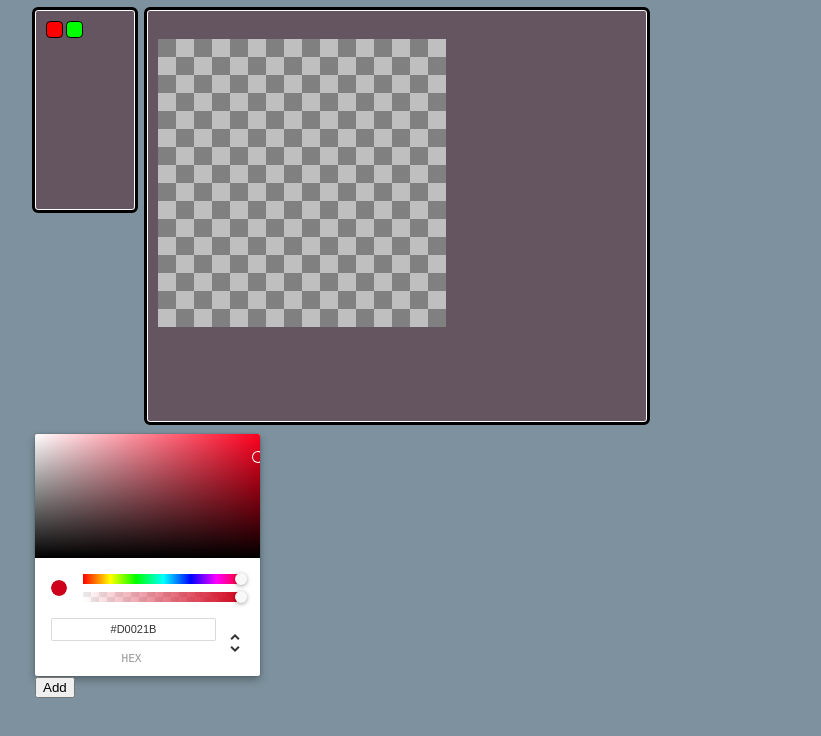
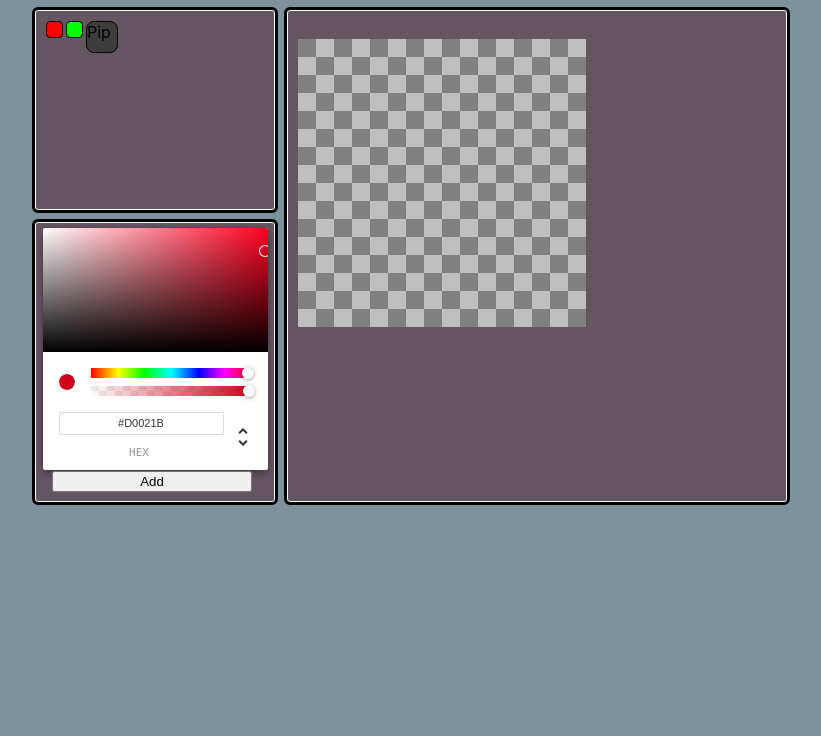
Before and after one commit to KonstantinKolo/PixiArtSimple, a React (Create React App) app: page / in a window 1280 px wide. Shown: the top 736 px of the page, without its empty margins (285-1106 px from the left). Built offline with nearby package versions, Linux system fonts and the light colour scheme.

Commit message:
Added Pipette tool

```diff
--- a/src/App.css
+++ b/src/App.css
@@ -8,8 +8,8 @@ body{
 
 .grid-container{
   display: grid;
-  grid-template-columns: 100px 500px;
-  grid-template-rows: 200px 200px;
+  grid-template-columns: 240px 500px;
+  grid-template-rows: 200px 280px;;
   gap: 12px;
   background-color: rgba(125,146,158,255);
   padding: 10px;
@@ -61,6 +61,30 @@ body{
   border-radius: 25%;
   border: 1px solid black;
 }
+.pipette{
+  height: 30px;
+  width: 30px;
+  background-color: gray;
+  border: 1px solid black;
+  border-radius: 25%;
+}
+.color-picker-holder{
+  border: 1.5px solid white;
+  border-radius: 3px;
+  outline: solid black;
+  grid-column: 1/2;
+  grid-row: 2/3;
+  background-color: rgba(101,85,97,255);
+}
+.color-picker{
+  margin: 0 auto;
+  margin-top: 5px;
+}
+.color-picker-btn{
+  margin-left: auto;
+  margin-left: 16px;
+  width: 200px;
+}
 
 p{
   line-height: 1em;
--- a/src/App.jsx
+++ b/src/App.jsx
@@ -2,21 +2,29 @@ import './App.css';
 import { Canvas } from './DrawingMenu/Canvas.jsx';
 import { ColorHolder } from './DrawingMenu/ColorHolder.jsx';
 import { ColorPicker } from './DrawingMenu/ColorPicker.jsx';
+import { Pipette } from './DrawingMenu/DrawingItems/Pipette.jsx';
+import { useState } from 'react';
+
+export let colorExp;
+export let setColorExp;
 
 function App() {
-  let colorS = 'rgb(0,0,0)';
+  const [colorState, setColorState] = useState('rgb(0,0,0)');
+  colorExp = colorState;
+  setColorExp = setColorState;
 
   return (
     <>
       <div className='grid-container center'>
         <div className='canvas-container'>
-         <Canvas colorS={ colorS }/>
+         <Canvas />
         </div>
 
         <p></p>
 
         <div className='color-holder'>
           <ColorHolder />
+          <Pipette />
         </div>
         <div className='color-picker-holder'>
           <ColorPicker />
--- a/src/DrawingMenu/Canvas.jsx
+++ b/src/DrawingMenu/Canvas.jsx
@@ -1,18 +1,21 @@
-const Canvas = ({colorS}) => {
+import { colorExp, setColorExp } from "../App";
+import { setBtnColorExp, usingPip, usingPipSet } from "./DrawingItems/Pipette";
+
+const Canvas = () => {
   let counter = 0;
   let isMouseDown = false;
   let isTouchDown = false;
 
   const handleClick = event => {
-    var root = document.querySelector(':root');
-    colorS = root.style.getPropertyValue('--selectedColor');
-    if(!colorS){
-      colorS = 'rgb(0,0,0)'
+    if(usingPip === true){
+      setColorExp(event.target.style.backgroundColor);
+      setBtnColorExp('#3d3d3d');
+      usingPipSet(false);
+      var root = document.querySelector(':root');
+      root.style.setProperty('--selectedColor', `${event.target.style.backgroundColor}`);
     }
-    // root.style.setProperty('--selectedColor', `${colorS}`);
-    event.target.style.backgroundColor = colorS;
-    // console.log(Object.values(colorS));
-    // console.log(event.target.id + 'hey');
+    else
+      event.target.style.backgroundColor = colorExp;
   }
 
   //for mobile
@@ -26,13 +29,7 @@ const Canvas = ({colorS}) => {
    document.addEventListener('touchmove', function(event) {
      let realTarget = document.elementFromPoint(event.touches[0].clientX, event.touches[0].clientY);
       if (isTouchDown && realTarget.classList.contains('square')) {
-        var root = document.querySelector(':root');
-        colorS = root.style.getPropertyValue('--selectedColor');
-        if(!colorS){
-          colorS = 'rgb(0,0,0)'
-        }
-
-        realTarget.style.backgroundColor = colorS;
+        realTarget.style.backgroundColor = colorExp;
         realTarget.classList.add('highlight');
      } else {
        event.target.classList.remove('highlight');
@@ -51,13 +48,7 @@ const Canvas = ({colorS}) => {
   });
   document.addEventListener('mousemove', function(event) {
     if (isMouseDown && event.target.classList.contains('square')) {
-      var root = document.querySelector(':root');
-      colorS = root.style.getPropertyValue('--selectedColor');
-      if(!colorS){
-        colorS = 'rgb(0,0,0)'
-      }
-
-      event.target.style.backgroundColor = colorS;
+      event.target.style.backgroundColor = colorExp;
       event.target.classList.add('highlight');
     } else {
       event.target.classList.remove('highlight');
--- a/src/DrawingMenu/ColorHolder.jsx
+++ b/src/DrawingMenu/ColorHolder.jsx
@@ -1,5 +1,6 @@
 import { useState } from 'react';
-import { ColorPicker } from './ColorPicker';
+import { btnColorExp, setBtnColorExp, usingPip } from './DrawingItems/Pipette';
+import { colorExp, setColorExp } from '../App';
 
 export const addColor = (colorCode, outsideColorArr, outsideSetColorArr) => {
   outsideSetColorArr(
@@ -26,10 +27,10 @@ const ColorHolder = () => {
   outsideSetColorArr=setColorArr;
 
   const pickColor = (colorClass) => {
-    let colorS = colorClass;
+    setColorExp(colorClass);
+    setBtnColorExp('3d3d3d');
     var root = document.querySelector(':root');
-    root.style.setProperty('--selectedColor', `${colorS}`);
-    console.log('hey');
+    root.style.setProperty('--selectedColor', `${colorClass}`);
   }
 
   return (
@@ -37,11 +38,6 @@ const ColorHolder = () => {
       { colorArr.map((item) => {
         return <div className='color' colorCode={item.colorCode} style={{backgroundColor:item.colorCode}} onClick={function (e) {pickColor(item.colorCode)}}></div>;
       }) }
-
-      {/* <div className="red color" onClick={function (e) {pickColor('255,0,0')}}></div>
-      <div className="blue color" onClick={function (e) {pickColor('0,0,255')}}></div>
-      <div className="green color" onClick={function (e) {pickColor('34,139,34')}}></div>
-      <div className="pink color" onClick={function (e) {pickColor('255,192,203')}}></div> */}
     </>
   )
 }
--- a/src/DrawingMenu/ColorPicker.jsx
+++ b/src/DrawingMenu/ColorPicker.jsx
@@ -14,13 +14,14 @@ const ColorPicker = () => {
   }
 
   return (
-    <div className="App">
+    <div >
       <ChromePicker
+      className="color-picker"
         onChange={handleChangeComplete}
         color={currentColor}
       />
 
-      <button onClick={function(e) {handleColorButton(currentColor)}}>Add</button>
+      <button className="color-picker-btn" onClick={function(e) {handleColorButton(currentColor)}}>Add</button>
     </div>
   );
 }
--- /dev/null
+++ b/src/DrawingMenu/DrawingItems/Pipette.jsx
@@ -0,0 +1,30 @@
+import { useState } from "react";
+
+export let usingPip;
+export let usingPipSet;
+export let btnColorExp;
+export let setBtnColorExp;
+
+const Pipette = () => {
+  const [statePip, setStatePip] = useState(false)
+  usingPip = statePip;
+  usingPipSet = setStatePip;
+
+  const [btnColor, setBtnColor] = useState('#3d3d3d')
+  btnColorExp = btnColor;
+  setBtnColorExp = setBtnColor;
+
+  const handleClick = (e) => {
+    setBtnColorExp('#2e2e2e');
+    setStatePip(true);
+  }
+
+  return(
+    <div
+    className="pipette"
+    onClick={handleClick.bind(this)}
+    style={{backgroundColor:btnColor}}
+    >Pip</div>
+  )
+}
+export { Pipette };
```
